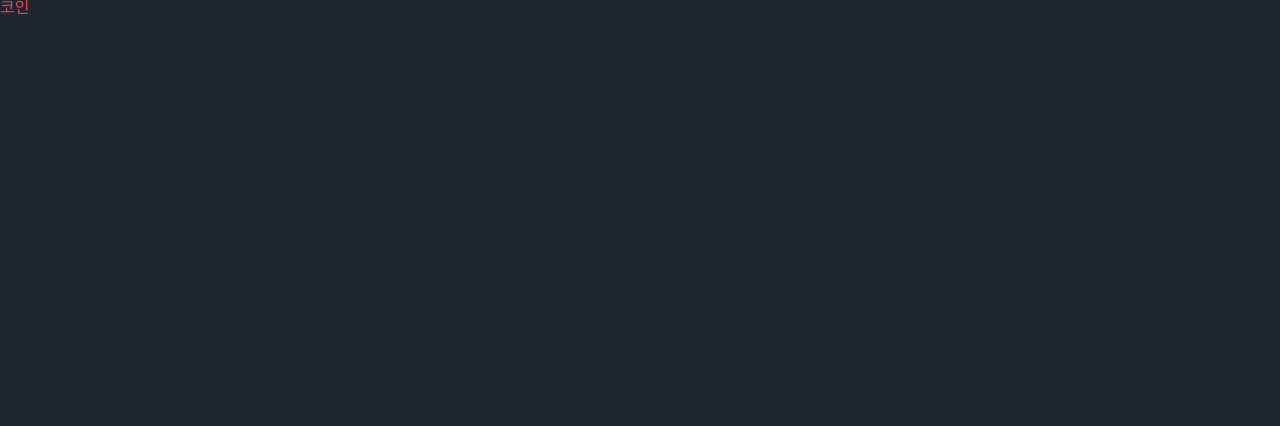
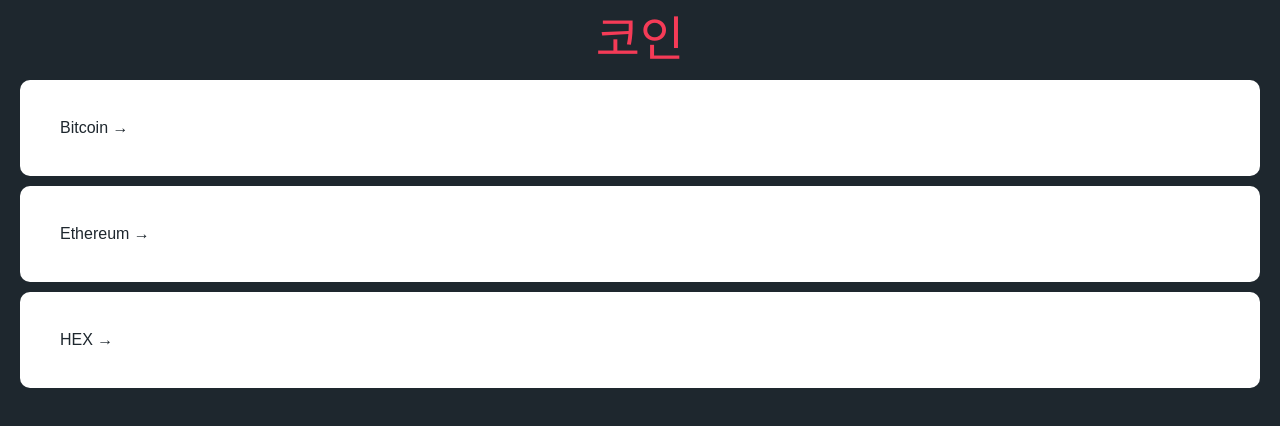
Before and after one commit to mongzii/coin_ts, a React (Create React App) app: page / in a window 1280 px wide. Shown: the top 426 px of the page. Built offline with nearby package versions, Linux system fonts and the light colour scheme.

Commit message:
design: css추가함

```diff
--- a/src/App.tsx
+++ b/src/App.tsx
@@ -61,6 +61,7 @@
 }
 a {
   text-decoration: none;
+  color: inherit;
 }
 `;
 
--- a/src/routes/Coins.tsx
+++ b/src/routes/Coins.tsx
@@ -1,10 +1,80 @@
 import  styled  from "styled-components";
+import {Link} from "react-router-dom"
+
+const Container = styled.div`
+    padding: 0px 20px;
+`;
+
+const Header = styled.header`
+    height: 10vh;
+    display: flex;
+    justify-content: center;
+    align-items: center;
+`;
+
+const CoinsList = styled.ul``;
+
+const Coin = styled.li`
+    background-color: white;
+    color: ${props => props.theme.bgColor};
+    padding: 20px;
+    margin-bottom: 10px;
+    border-radius: 10px;
+    a {
+        padding: 20px;
+        transition: color 0.4s ease-in;
+        display: block;
+    }
+    &:hover {
+        a {
+            color: ${props => props.theme.accentColor}
+        }
+    }
+`;
 
 const Title = styled.h1`
+font-size: 48px;
     color: ${props => props.theme.accentColor}
 `;
 
+const coins = [
+    {
+        id:"btc-bitcoin",
+        name: "Bitcoin",
+        symbol: "BTC",
+        rank: 1,
+        is_new: false,
+        is_active: true,
+        type: "coin",
+    },
+    {
+        id:"eth-ethereum",
+        name: "Ethereum",
+        symbol: "ETH",
+        rank: 2,
+        is_new: false,
+        is_active: true,
+        type: "coin",
+    },
+    {
+        id:"hex-hex",
+        name: "HEX",
+        symbol: "HEX",
+        rank: 3,
+        is_new: false,
+        is_active: true,
+        type: "token",
+    },
+]
+
 function Coins(){
-    return <Title>코인</Title>
+    return <Container>
+    <Header>
+    <Title>코인</Title>
+    </Header>
+    <CoinsList>
+        {coins.map(coin => <Coin key={coin.id}><Link to={`/${coin.id}`}>{coin.name} &rarr;</Link></Coin>)}
+    </CoinsList>
+    </Container>
 }
 export default Coins;
```
